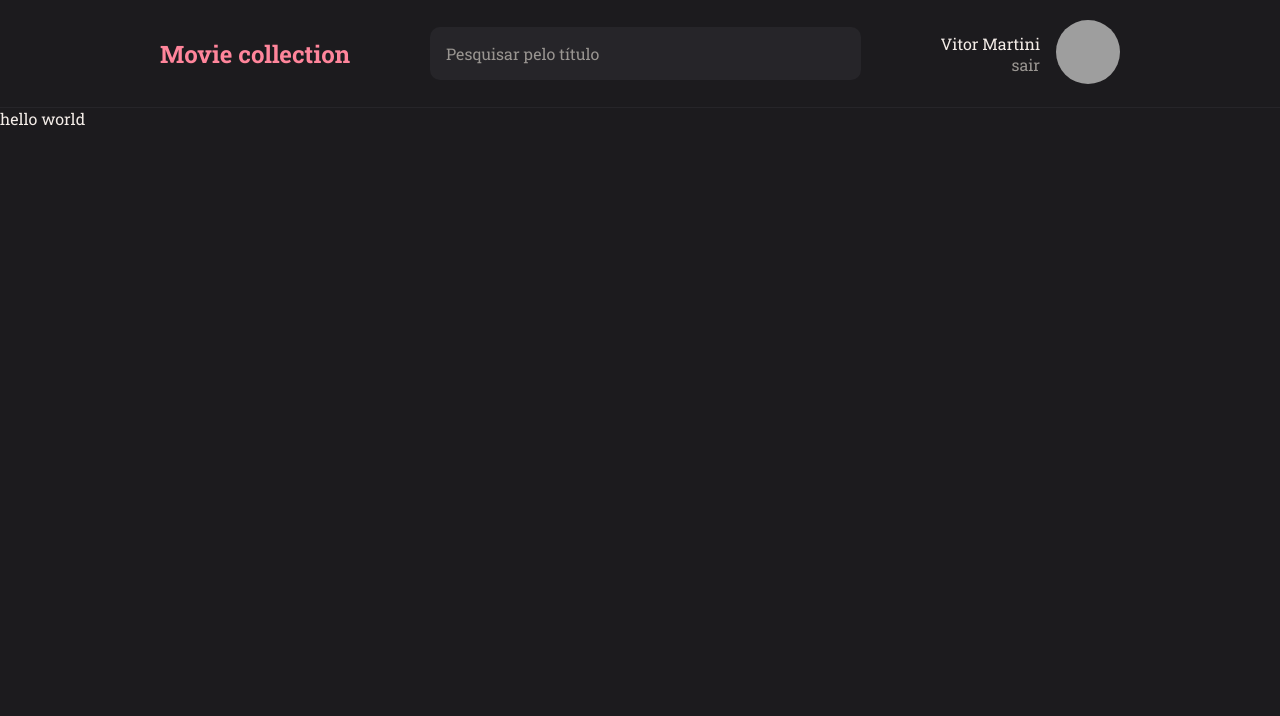
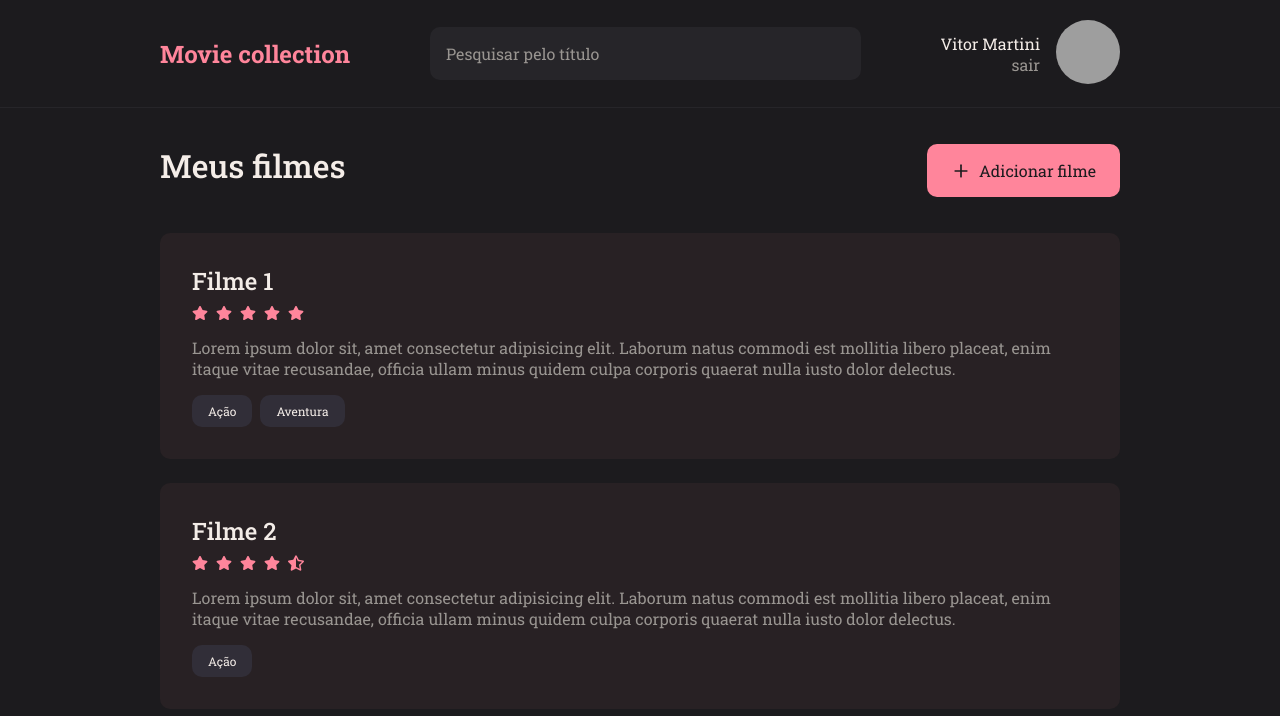
Before and after one commit to vitor-martini/movie-web, a React (Vite) app: page / in a window 1280 px wide. Shown: the top 716 px of the page. Built offline with nearby package versions, Linux system fonts and the light colour scheme; grey boxes are pictures that could not be loaded.

Commit message:
feat: home interface

```diff
--- a/src/components/Button/index.jsx
+++ b/src/components/Button/index.jsx
@@ -1,8 +1,9 @@
 import { Container } from "./styles";
 
-export function Button({ title, ...rest }) {
+export function Button({ icon: Icon, title, ...rest }) {
   return (
     <Container { ...rest }>
+      { Icon && <Icon size={ 20 }/> }
       { title }
     </Container>
   );
--- a/src/components/Button/styles.js
+++ b/src/components/Button/styles.js
@@ -1,8 +1,16 @@
 import styled from "styled-components";
 
 export const Container = styled.button`
+  display: flex;
+  justify-content: center;
+  align-items: center;
+  gap: 0.8rem;
+  padding: 1.6rem 2.4rem;
   background-color: ${({ theme }) => theme.COLORS.PINK};
   color: ${({ theme }) => theme.COLORS.BACKGROUND_900};
-  padding: 1.6rem;
   border-radius: 10px;
+
+  > svg {
+    color: ${({ theme }) => theme.COLORS.BACKGROUND_900};
+  }
 `;
--- /dev/null
+++ b/src/components/Card/index.jsx
@@ -0,0 +1,18 @@
+import { Container, Tags } from "./styles";
+import { Stars } from "../Stars";
+import { Tag } from "../Tag";
+
+export function Card({ data }) {
+  return (
+    <Container>
+      <h1>{data.title}</h1>
+      <Stars rating={data.rating} />
+      <p>{data.description} </p>
+      <Tags>
+        {
+          data.tags.map(tag => <Tag key={tag.id} name={tag.name} />)
+        }
+      </Tags>
+    </Container>
+  );
+}
--- /dev/null
+++ b/src/components/Card/styles.js
@@ -0,0 +1,23 @@
+import styled from "styled-components";
+
+export const Container = styled.div`
+  background-color: ${({ theme }) => theme.COLORS.BACKGROUND_600};
+  padding: 3.2rem;
+  border-radius: 10px;
+
+  > h1 {
+     font-size: 2.4rem;
+     font-weight: 500;
+     margin-bottom: 0.8rem;
+  }
+
+  > p {
+    margin-bottom: 1.6rem;
+    color: ${({ theme }) => theme.COLORS.GRAY};
+  }
+`;
+
+export const Tags = styled.div`
+  display: flex;
+  gap: 0.8rem;
+`;
--- /dev/null
+++ b/src/components/Stars/index.jsx
@@ -0,0 +1,24 @@
+import { FaRegStar, FaStar, FaStarHalfAlt } from "react-icons/fa";
+import { Container } from "./styles";
+
+export function Stars({ rating }) {
+  const stars = [];
+  for (let i = 0; i < 5; i++) {
+    if (rating >= 1) {
+      stars.push(<FaStar key={i} />);
+      rating -= 1;
+    } else if (rating === 0.5) {
+      stars.push(<FaStarHalfAlt key={i} />);
+      rating -= 0.5;
+    } else {
+      stars.push(<FaRegStar key={i} />);
+    }
+  }
+
+
+  return (
+    <Container>
+      {stars}
+    </Container>
+  );
+}
--- /dev/null
+++ b/src/components/Stars/styles.js
@@ -0,0 +1,10 @@
+import styled from "styled-components";
+
+export const Container = styled.div`
+  display: flex;
+  gap: 0.8rem;
+  margin-bottom: 1.6rem;
+  > svg {
+    color: ${({ theme }) => theme.COLORS.PINK };
+  }
+`;
--- /dev/null
+++ b/src/components/Tag/index.jsx
@@ -0,0 +1,9 @@
+import { Container } from "./styles";
+
+export function Tag({ name }) {
+  return (
+    <Container>
+      <p>{ name }</p>
+    </Container>
+  );
+}
--- /dev/null
+++ b/src/components/Tag/styles.js
@@ -0,0 +1,12 @@
+import styled from "styled-components";
+
+export const Container = styled.div`
+  display: flex;
+
+  p {
+    background-color: ${({ theme }) => theme.COLORS.BACKGROUND_700};
+    font-size: 1.2rem;
+    padding: 0.8rem 1.6rem;
+    border-radius: 10px;
+  }
+`;
--- a/src/pages/Home/index.jsx
+++ b/src/pages/Home/index.jsx
@@ -1,11 +1,90 @@
-import { Container } from "./styles";
+import { Container, Page, InnerHeader, Content } from "./styles";
 import { Header } from "../../components/Header";
+import { Button } from "../../components/Button";
+import { Card } from "../../components/Card";
+import { FiPlus } from "react-icons/fi";
 
 export function Home() {
   return (
     <Container>
       <Header/>
-      hello world
+      <Page>
+        <InnerHeader>
+          <h1>Meus filmes</h1>
+          <Button
+            icon={ FiPlus }
+            title={"Adicionar filme "} />
+        </InnerHeader>
+        <Content>
+          <Card data={{
+            title: "Filme 1",
+            rating: 5,
+            description: "Lorem ipsum dolor sit, amet consectetur adipisicing elit. Laborum natus commodi est mollitia libero placeat, enim itaque vitae recusandae, officia ullam minus quidem culpa corporis quaerat nulla iusto dolor delectus.",
+            tags: [
+              { id: 1, name: "Ação" },
+              { id: 2, name: "Aventura" },
+            ]
+          }} />
+
+          <Card data={{
+            title: "Filme 2",
+            rating: 4.5,
+            description: "Lorem ipsum dolor sit, amet consectetur adipisicing elit. Laborum natus commodi est mollitia libero placeat, enim itaque vitae recusandae, officia ullam minus quidem culpa corporis quaerat nulla iusto dolor delectus.",
+            tags: [
+              { id: 1, name: "Ação" },
+            ]
+          }} />
+
+
+          <Card data={{
+            title: "Filme 3",
+            rating: 3,
+            description: "Lorem ipsum dolor sit, amet consectetur adipisicing elit. Laborum natus commodi est mollitia libero placeat, enim itaque vitae recusandae, officia ullam minus quidem culpa corporis quaerat nulla iusto dolor delectus.",
+            tags: [
+              { id: 1, name: "Ação" },
+            ]
+          }} />
+
+
+          <Card data={{
+            title: "Filme 4",
+            rating: 2,
+            description: "Lorem ipsum dolor sit, amet consectetur adipisicing elit. Laborum natus commodi est mollitia libero placeat, enim itaque vitae recusandae, officia ullam minus quidem culpa corporis quaerat nulla iusto dolor delectus.",
+            tags: [
+              { id: 1, name: "Ação" },
+            ]
+          }} />
+
+
+          <Card data={{
+            title: "Filme 5",
+            rating: 1,
+            description: "Lorem ipsum dolor sit, amet consectetur adipisicing elit. Laborum natus commodi est mollitia libero placeat, enim itaque vitae recusandae, officia ullam minus quidem culpa corporis quaerat nulla iusto dolor delectus.",
+            tags: [
+              { id: 1, name: "Ação" },
+            ]
+          }} />
+
+          <Card data={{
+            title: "Filme 6",
+            rating: 0.5,
+            description: "Lorem ipsum dolor sit, amet consectetur adipisicing elit. Laborum natus commodi est mollitia libero placeat, enim itaque vitae recusandae, officia ullam minus quidem culpa corporis quaerat nulla iusto dolor delectus.",
+            tags: [
+              { id: 1, name: "Ação" },
+            ]
+          }} />
+
+          <Card data={{
+            title: "Filme 7",
+            rating: 0,
+            description: "Lorem ipsum dolor sit, amet consectetur adipisicing elit. Laborum natus commodi est mollitia libero placeat, enim itaque vitae recusandae, officia ullam minus quidem culpa corporis quaerat nulla iusto dolor delectus.",
+            tags: [
+              { id: 1, name: "Ação" },
+            ]
+          }} />
+        </Content>
+
+      </Page>
     </Container>
   );
 }
--- a/src/pages/Home/styles.js
+++ b/src/pages/Home/styles.js
@@ -1,3 +1,36 @@
 import styled from "styled-components";
 
-export const Container = styled.div``;
+export const Container = styled.div`
+  display: flex;
+  flex-direction: column;
+  width: 100%;
+  height: 100vh;
+`;
+
+export const Page = styled.div`
+  display: flex;
+  flex-direction: column;
+  flex: 1;
+  padding: 3.6rem 3.2rem;
+  width: 80%;
+  margin: 0 auto;
+  overflow: hidden;
+`;
+
+export const InnerHeader = styled.div`
+  display: flex;
+  justify-content: space-between;
+  margin-bottom: 3.6rem;
+
+  h1 {
+    font-weight: 500;
+  }
+`;
+
+export const Content = styled.div`
+  flex: 1;
+  display: flex;
+  flex-direction: column;
+  gap: 2.4rem;
+  overflow-y: auto;
+`;
--- a/src/styles/theme.js
+++ b/src/styles/theme.js
@@ -5,6 +5,7 @@ export default {
     GRAY: "#999591",
     BACKGROUND_900: "#1C1B1E",
     BACKGROUND_800: "#262529",
-    BACKGROUND_700: "#282124",
+    BACKGROUND_700: "#312E38",
+    BACKGROUND_600: "#282124",
   }
 };
```
